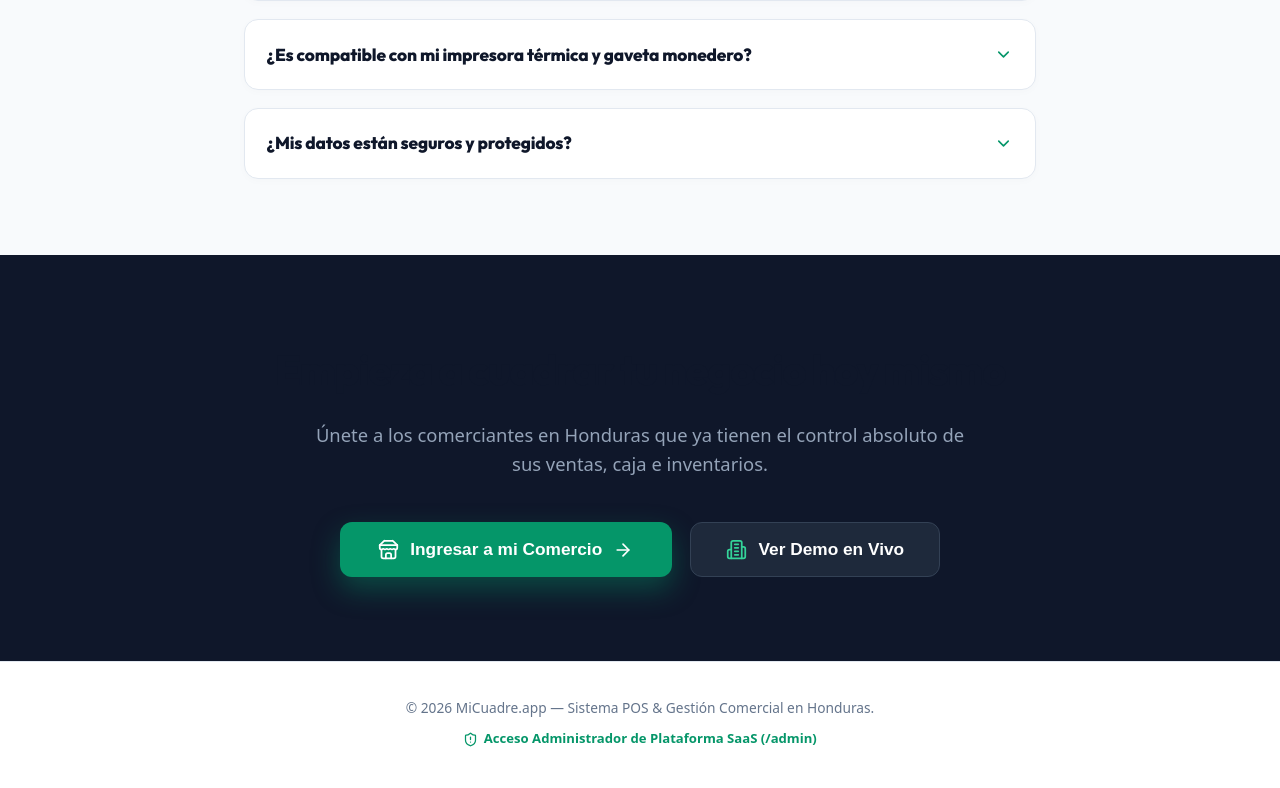
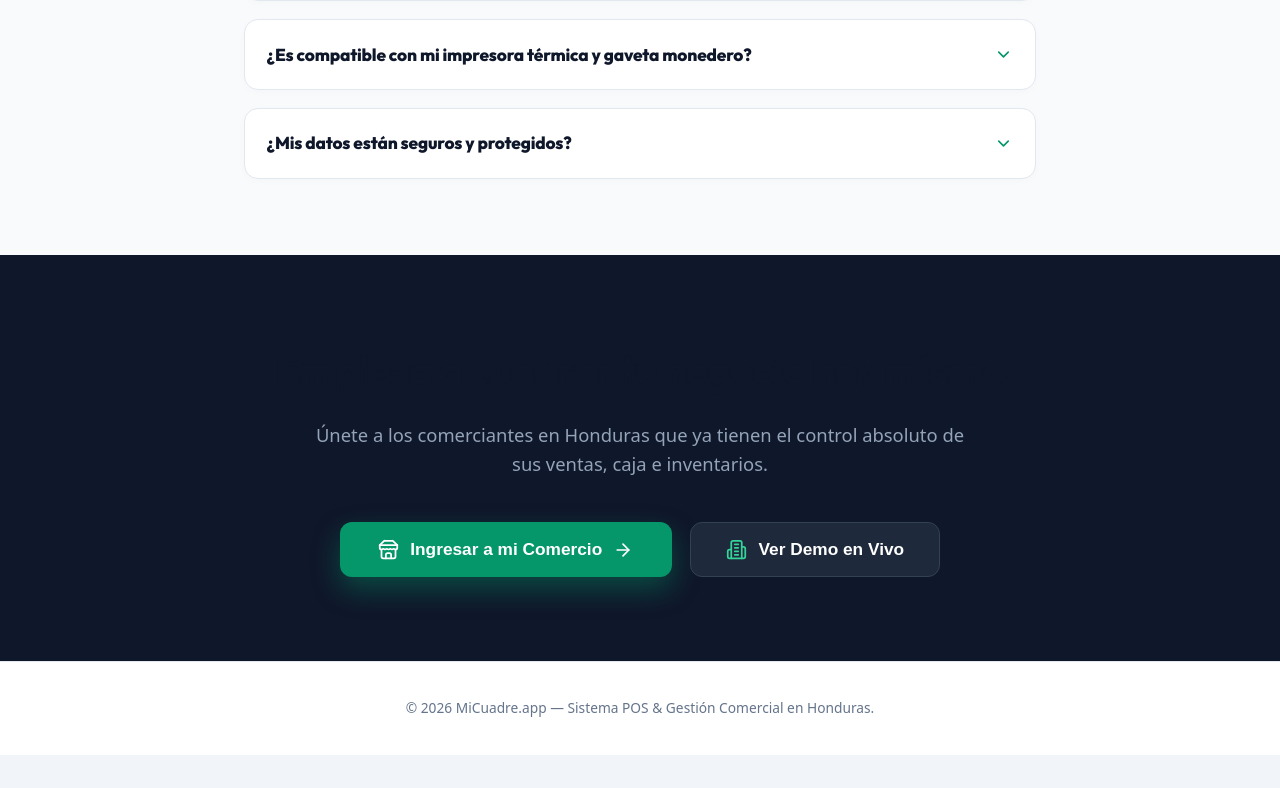
Before and after one commit to BRYAN-FMV/MiCuadre, a React (Vite) app: page / in a window 1280 px wide. Shown: the part 3788-4576 px from the top of the page. After the commit the page ends 4543 px from the top, so only its background shows below. Built offline with nearby package versions, Linux system fonts and the light colour scheme; no server answers; the database is empty.

Commit message:
Eliminar enlace admin del footer

```diff
--- a/src/components/landing/LandingView.tsx
+++ b/src/components/landing/LandingView.tsx
@@ -505,20 +505,6 @@ export const LandingView: React.FC<LandingViewProps> = ({ onSelectStore, onEnter
       {/* 10. FOOTER */}
       <footer style={{ borderTop: '1px solid #e2e8f0', background: '#ffffff', padding: '2.25rem 1.5rem', textAlign: 'center', color: '#64748b', fontSize: '0.86rem' }}>
         <p>© {new Date().getFullYear()} MiCuadre.app — Sistema POS & Gestión Comercial en Honduras.</p>
-        <p style={{ marginTop: '0.65rem' }}>
-          <a
-            href="?admin=true"
-            onClick={(e) => {
-              e.preventDefault();
-              window.history.pushState({}, '', '/admin');
-              window.dispatchEvent(new Event('popstate'));
-            }}
-            style={{ color: '#059669', textDecoration: 'none', fontSize: '0.82rem', fontWeight: 700, display: 'inline-flex', alignItems: 'center', gap: '0.35rem' }}
-          >
-            <ShieldAlert size={15} />
-            <span>Acceso Administrador de Plataforma SaaS (/admin)</span>
-          </a>
-        </p>
       </footer>
 
       {/* MODAL PRIVADO: Ingresar a mi Comercio (UI/UX Pro Max) */}
```
